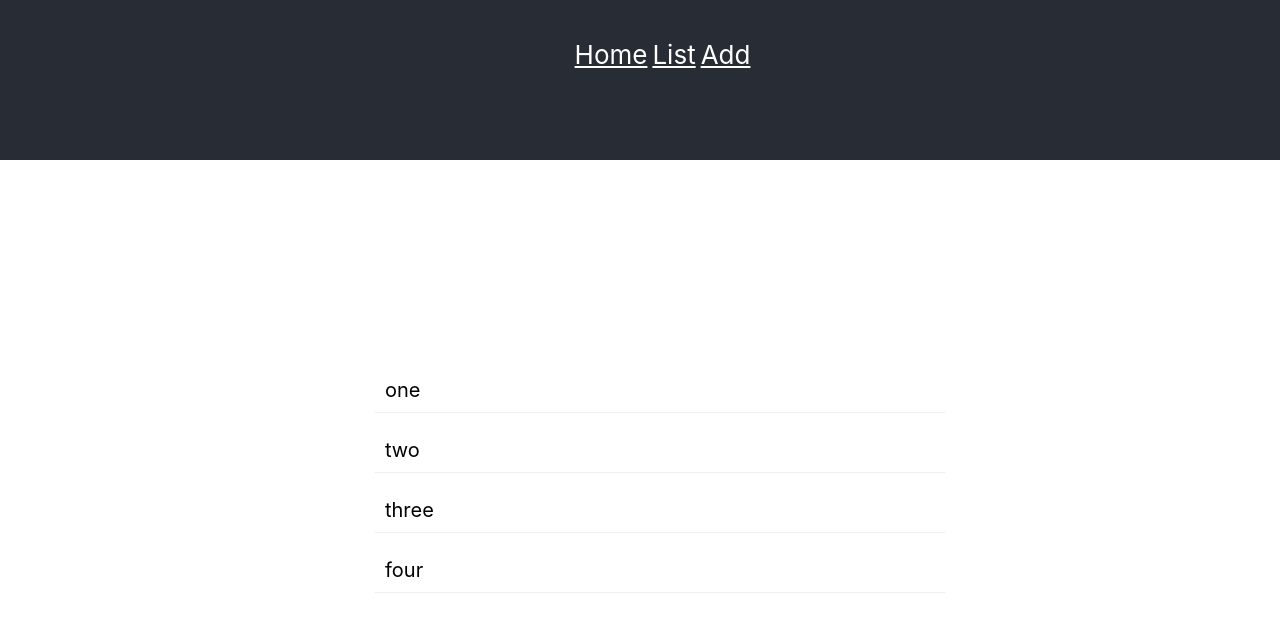
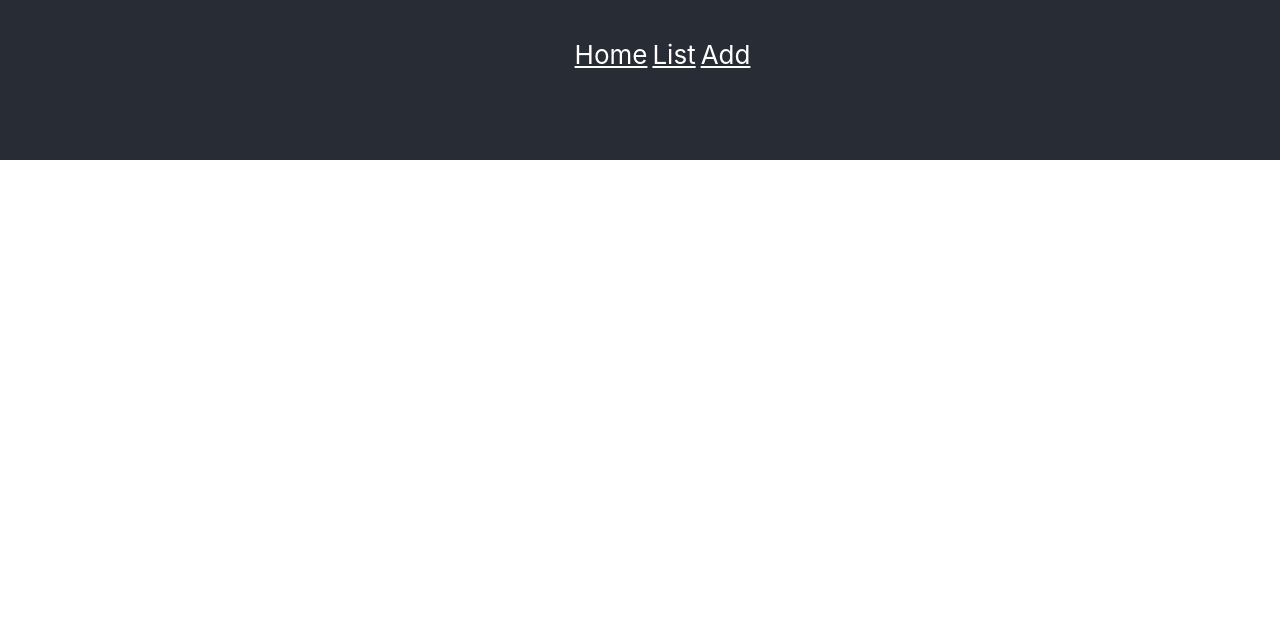
Before and after one commit to sachie026/react-redux-todo-sample-app, a React (Create React App) app: page /list in a window 1280 px wide. Shown: the top 632 px of the page. Built offline with nearby package versions, Linux system fonts and the light colour scheme.

Commit message:
added entries are shown on the list page

```diff
--- a/src/components/list.jsx
+++ b/src/components/list.jsx
@@ -1,16 +1,26 @@
 import React, { Component } from 'react'
+import {connect} from "react-redux"
 
-export default class List extends Component {
+class List extends Component {
     render() {
         return (
             <div className= "container">
                 <ul className="todo-list-ul">
-                    <li>one</li>
-                    <li>two</li>
-                    <li>three</li>
-                    <li>four</li>
+
+            {
+            this.props.list.map((item) => <li key = {item.id}>{item.title}</li>)
+            }
                 </ul>
             </div>
         )
     }
 }
+
+
+const mapStateToProps = (state) => {
+    return {
+        list: state
+    }
+}
+
+export default connect(mapStateToProps)(List)
```
